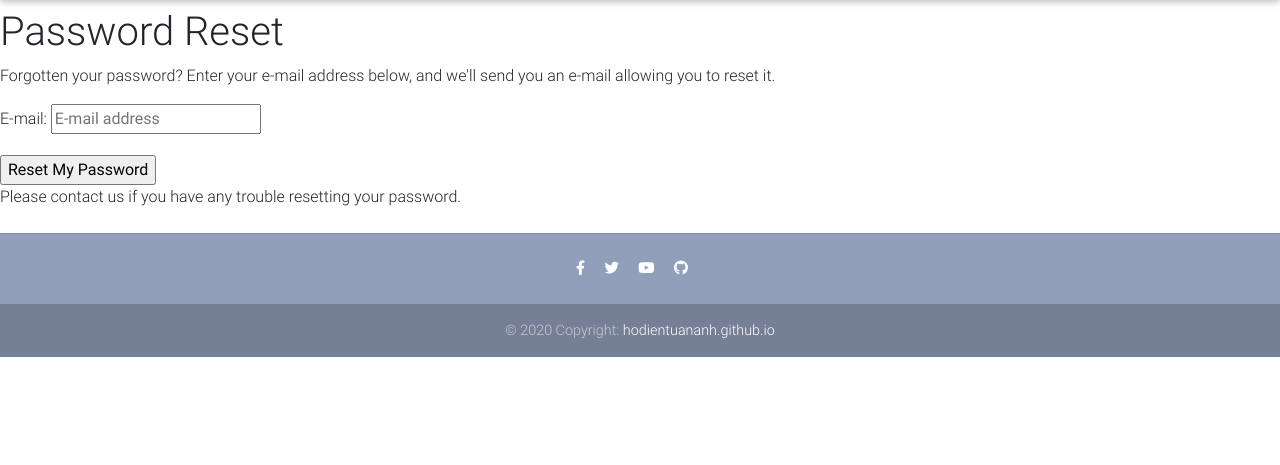
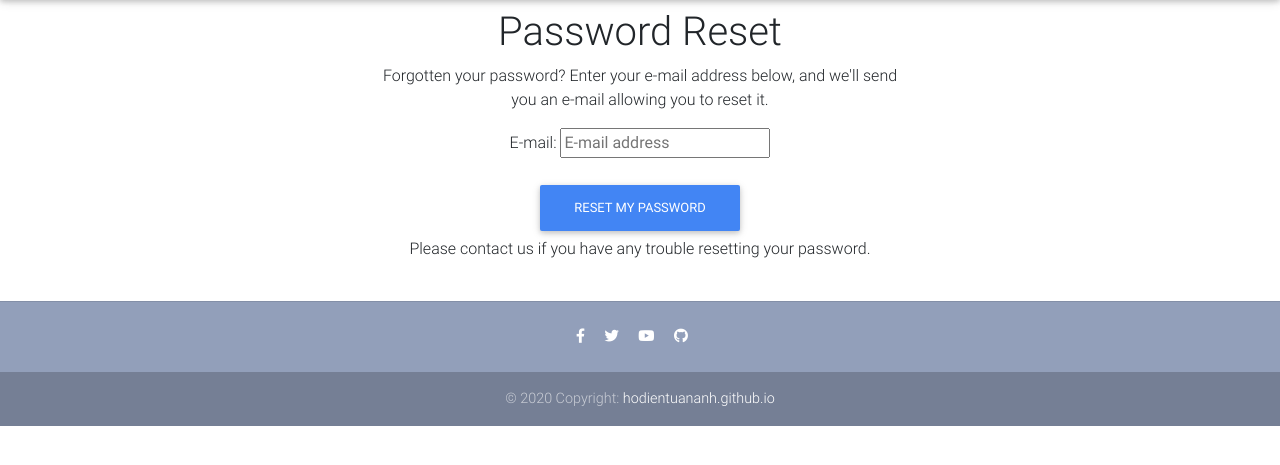
Before and after one commit to hodientuananh/django-shopping-store, a Django app: page /accounts/password/reset/ in a window 1280 px wide. Shown: the part 64-529 px from the top of the page. Run offline with Django 3.2, Linux system fonts and the light colour scheme; some libraries are stand-ins or nearby versions.

```diff
--- a/core/templates/account/password_reset.html
+++ b/core/templates/account/password_reset.html
@@ -7,9 +7,15 @@
 
 {% block content %}
 
+    <main>
+        <div class="container">
+            <section class="text-center mb-4">
+                <!--Grid row-->
+                <div class="row wow fadeIn">
+                    <div class="col-6 offset-3">
                         <h1>{% trans "Password Reset" %}</h1>
                         {% if user.is_authenticated %}
-    {% include "account/snippets/snippets/already_logged_in.html" %}
+                            {% include "account/snippets//already_logged_in.html" %}
                         {% endif %}
 
                         <p>{% trans "Forgotten your password? Enter your e-mail address below, and we'll send you an e-mail allowing you to reset it." %}</p>
@@ -17,8 +23,14 @@
                         <form method="POST" action="{% url 'account_reset_password' %}" class="password_reset">
                             {% csrf_token %}
                             {{ form.as_p }}
-        <input type="submit" value="{% trans 'Reset My Password' %}" />
+                            <button class="btn btn-primary" type="submit">{% trans 'Reset My Password' %}</button>
                         </form>
 
-    <p>{% blocktrans %}Please contact us if you have any trouble resetting your password.{% endblocktrans %}</p>
+                        <p>{% blocktrans %}Please contact us if you have any trouble resetting your
+                            password.{% endblocktrans %}</p>
+                    </div>
+                </div>
+            </section>
+        </div>
+    </main>
 {% endblock %}
--- a/core/templates/core/navbar.html
+++ b/core/templates/core/navbar.html
@@ -1,4 +1,4 @@
-{%  load cart_template_tags %}
+{% load cart_template_tags %}
 
 <!-- Navbar -->
 <nav class="navbar fixed-top navbar-expand-lg navbar-light white scrolling-navbar">
@@ -32,6 +32,12 @@
                             <span class="clearfix d-none d-sm-inline-block"> Logout </span>
                         </a>
                     </li>
+                    <li class="nav-item">
+                        <a class="nav-link waves-effect" href="{% url 'account_reset_password' %}">
+                            <span class="clearfix d-none d-sm-inline-block badge badge-pill green"> {{ request.user.username }} </span>
+                        </a>
+                    </li>
+
                 {% else %}
                     <li class="nav-item">
                         <a class="nav-link waves-effect" href="{% url 'account_login' %}">
```
Lines whose indentation alone changed are shown as unchanged.
